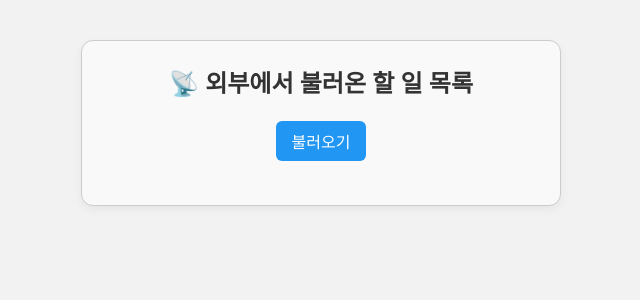
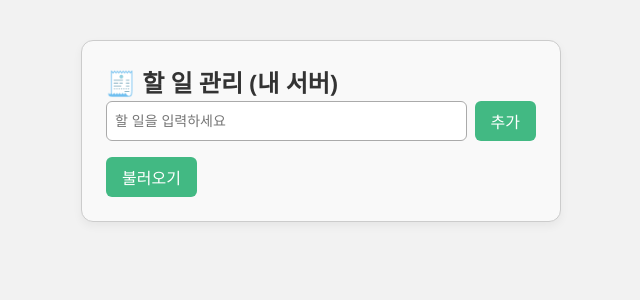
Before and after one commit to heroyooi/vue2-app, a Vue app: page / in a window 1280 px wide. Shown: the top 300 px of the page, without its empty margins (319-959 px from the left). Built offline with nearby package versions, Linux system fonts and the light colour scheme.

Commit message:
5강: Axios로 할 일 추가하기 (POST 요청) + 나만의 백엔드 서버 연동

```diff
--- a/src/App.vue
+++ b/src/App.vue
@@ -1,6 +1,10 @@
 <template>
   <div class="todo-container">
-    <h2>📡 외부에서 불러온 할 일 목록</h2>
+    <h2>🧾 할 일 관리 (내 서버)</h2>
+    <div class="form">
+      <input v-model="newTodo" placeholder="할 일을 입력하세요" />
+      <button @click="addTodo">추가</button>
+    </div>
     <button @click="fetchTodos">불러오기</button>
     <ul class="todo-list">
       <TodoItem
@@ -17,26 +21,47 @@
 import axios from 'axios';
 import TodoItem from './components/TodoItem.vue';
 
+const API_URL = 'http://localhost:3000/todos';
+
 export default {
   components: { TodoItem },
   data() {
     return {
+      newTodo: '',
       todos: [],
     };
   },
   methods: {
     async fetchTodos() {
       try {
-        const res = await axios.get(
-          'https://jsonplaceholder.typicode.com/todos?_limit=5'
-        );
+        const res = await axios.get(API_URL);
         this.todos = res.data;
-      } catch (err) {
-        alert('데이터를 불러오는 데 실패했습니다.');
+      } catch (e) {
+        alert('불러오기 실패');
       }
     },
-    removeTodo(id) {
-      this.todos = this.todos.filter((todo) => todo.id !== id);
+    async addTodo() {
+      const title = this.newTodo.trim();
+      if (!title) return;
+
+      try {
+        const res = await axios.post(API_URL, {
+          title,
+          completed: false,
+        });
+        this.todos.unshift(res.data);
+        this.newTodo = '';
+      } catch (e) {
+        alert('추가 실패');
+      }
+    },
+    async removeTodo(id) {
+      try {
+        await axios.delete(`${API_URL}/${id}`);
+        this.todos = this.todos.filter((todo) => todo.id !== id);
+      } catch (e) {
+        alert('삭제 실패');
+      }
     },
   },
 };
@@ -53,22 +78,35 @@ export default {
   box-shadow: 0 4px 10px rgba(0, 0, 0, 0.05);
 }
 
-h2 {
-  text-align: center;
-  margin-bottom: 20px;
+.form {
+  display: flex;
+  gap: 8px;
+  margin-bottom: 16px;
+}
+
+input {
+  flex: 1;
+  padding: 8px;
+  border: 1px solid #aaa;
+  border-radius: 6px;
+  font-size: 14px;
 }
 
 button {
-  display: block;
-  margin: 0 auto 20px;
   padding: 8px 16px;
-  background-color: #2196f3;
+  background-color: #42b983;
   color: white;
   border: none;
   border-radius: 6px;
   cursor: pointer;
 }
+
 button:hover {
-  background-color: #1976d2;
+  background-color: #36956d;
+}
+
+ul {
+  list-style: none;
+  padding: 0;
 }
 </style>
```
